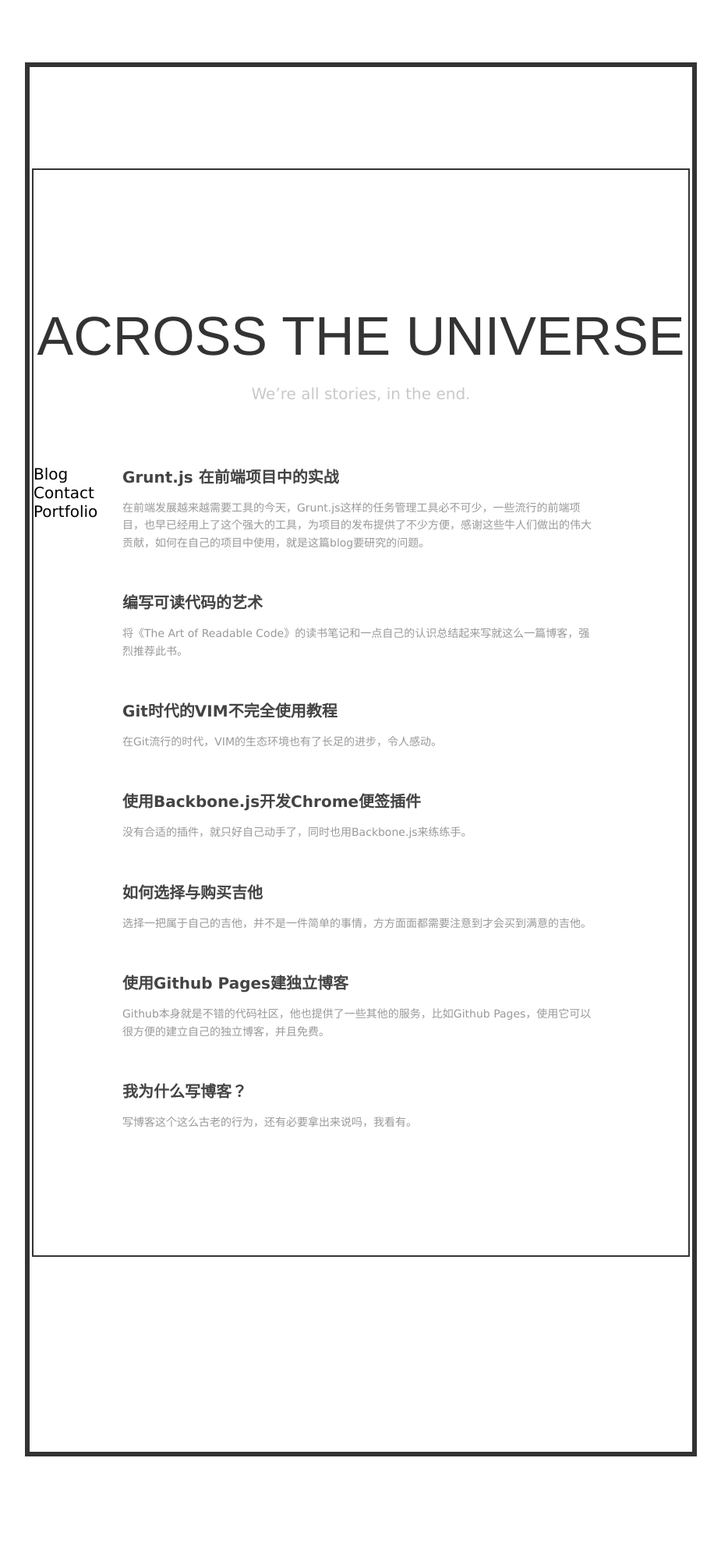
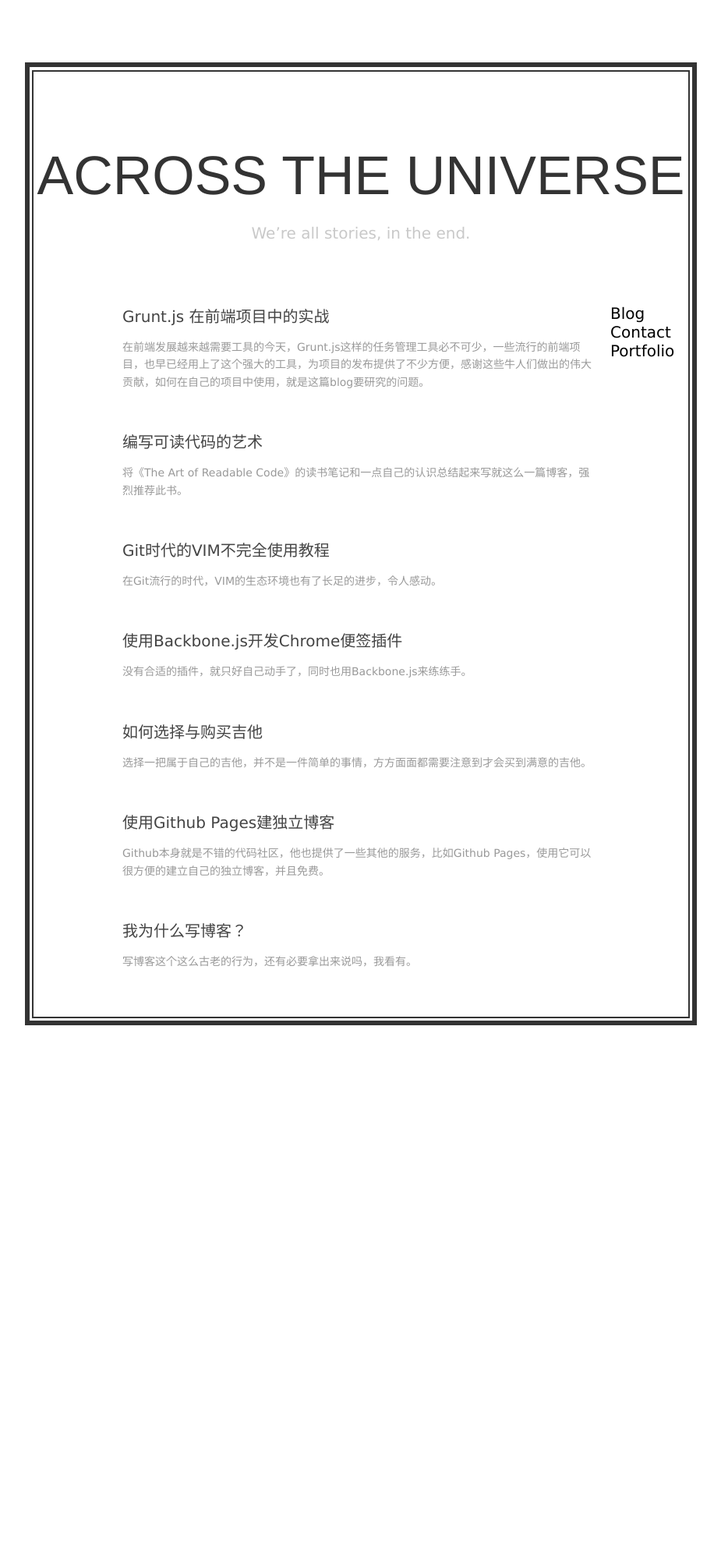
Before and after one commit to lynettelu/lynettelu.github.io, a Jekyll site: the page built from index.md, in a window 1280 px wide. Shown: the whole page at 78% size, without its empty margins (177-1102 px from the left). Built offline with Jekyll 4.4.1, drawn with Linux system fonts in a browser that asks for light colours; Markdown is read by kramdown in place of the engine named in the settings; after the commit the page ends 1435 px from its top, so only the background shows below that.

Commit message:
modify index style

```diff
--- a/css/default.css
+++ b/css/default.css
@@ -53,7 +53,7 @@ a.external:hover {background-position:right -15px;}
 .entry-title a:hover {text-decoration:none;}
 .entry-date {text-align:center;color:#999;margin-bottom:60px;font-size:14px;}
 
-h2 {font-size:22px;font-weight:bold;margin-bottom:25px;}
+h2 {font-size:22px;font-weight:;margin-bottom:25px;}
 h3 {font-size:18px;font-weight:bold;margin-bottom:25px;}
 h4,h5,h6 {font-weight:bold;margin-bottom:15px;}
 p {margin-bottom:40px;line-height:1.8em;}
@@ -128,18 +128,15 @@ pre ol{margin-left:25px;list-style-type:decimal;}
     margin-bottom: 120px;
     margin-right: auto;
     padding-top: 80px;
-    padding-bottom: 100px;
+    padding-bottom: 3px;
     width: 850px;
     border: 6px solid #333;
 }
 
 .section2 {
-    margin-top: 110px;
+    margin-top: -16px;
     margin-left: auto;
-    margin-bottom: 150px;
     margin-right: auto;
-    padding-top: 80px;
-    padding-bottom: 100px;
     width: 840px;
     border: 2px solid #333;
 }
@@ -155,7 +152,7 @@ pre ol{margin-left:25px;list-style-type:decimal;}
 .index-content .title-desc {color:#999;font-size:14px;line-height:1.6em;}
 
 .index-content .artical-cate { width:100px; padding-bottom: 80px;float: right;
-                               position: fixed;}
+                               }
 .index-content .artical-cate li { display:block; zoom:1; font-size:20px; width:100px; cursor:pointer; }
 .index-content .artical-cate li a,
 .index-content .artical-cate li a:visited { display:block; zoom:1; color:#000; width:100%; }
```
